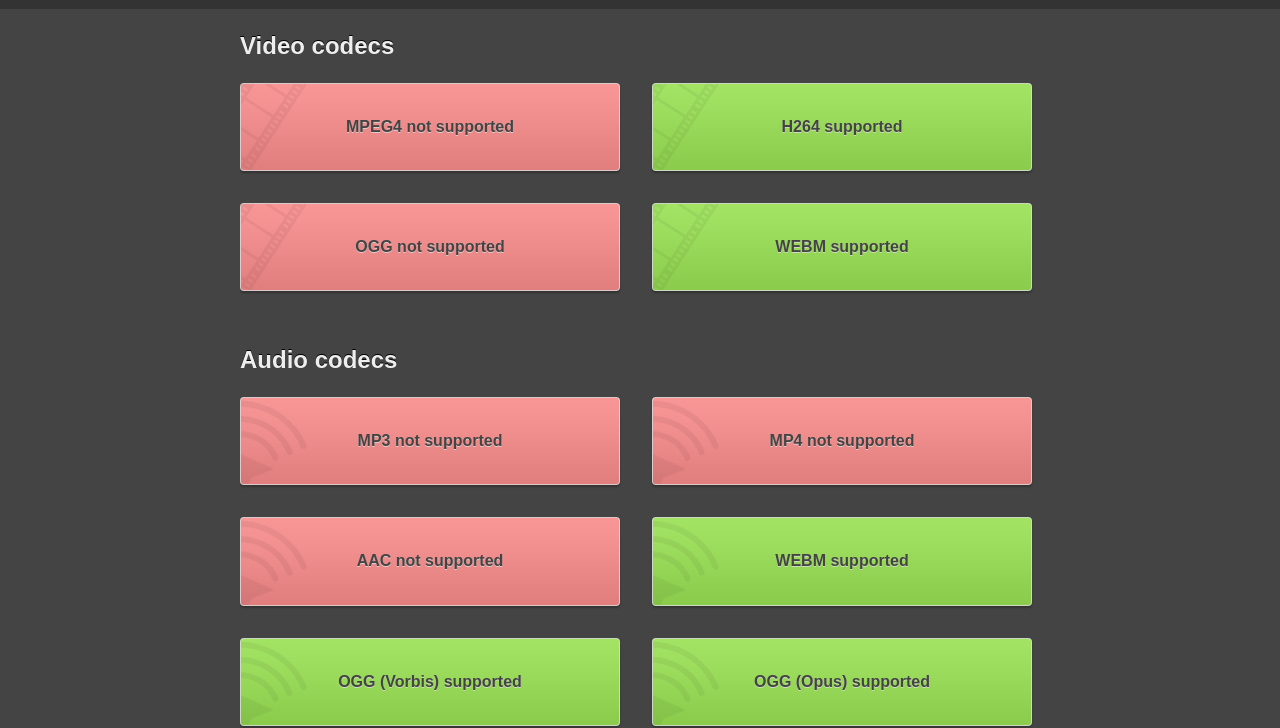
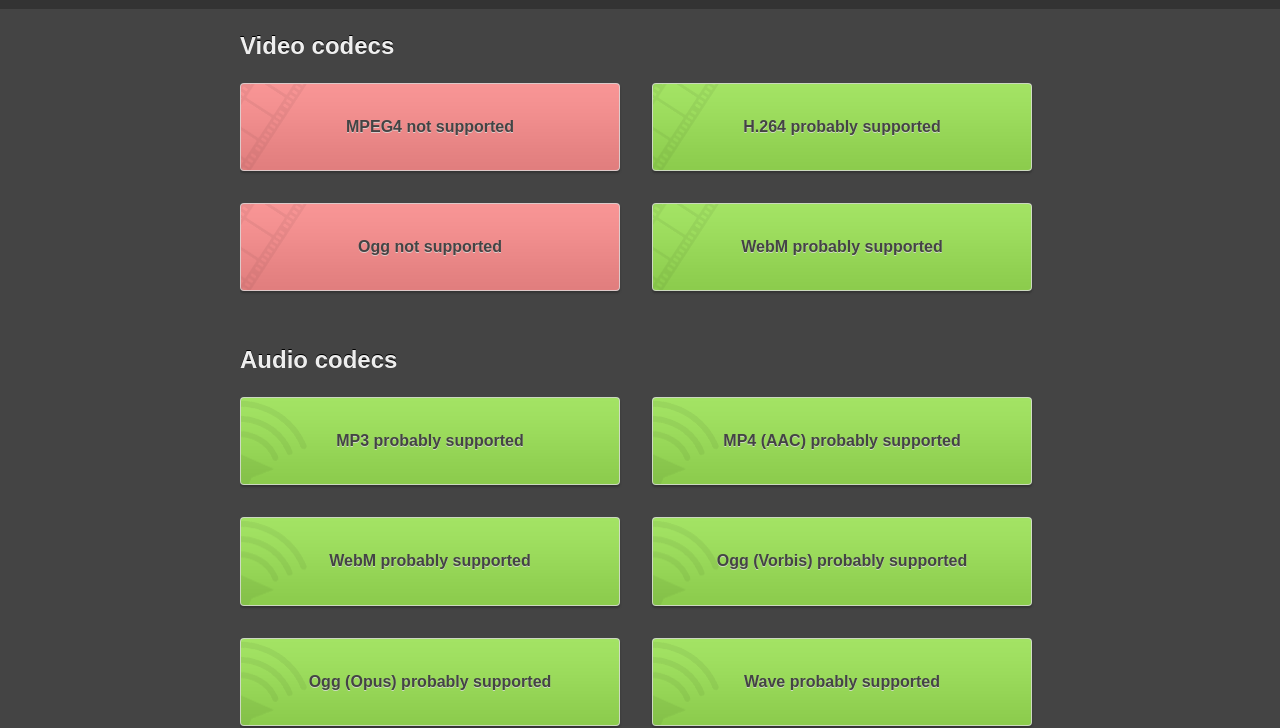
Before and after one commit to jansensan/codec-detect, a plain HTML site: page index.html in a window 1280 px wide. Shown: the part 82-810 px from the top of the page. Drawn offline with nearby package versions, Linux system fonts and the light colour scheme.

Commit message:
Fix codec tests, remove redundant MP4 test, correct names
These tests were coming up faulty in Chromium on Linux with MP3, MP4,
AAC and Wave claiming not supported.
After a quick search, noticed this bugzilla report, which confirms the
tests are in error. https://bugzilla.mozilla.org/show_bug.cgi?id=838982

Merged the MP4 and AAC test, because for all intents and purposes, these
are the same thing.

Added support for browsers replying maybe and passing that info onto the
user, picking an orangy-yellow for those cases.

These tests could be more comprehensive, testing further profile support
for H.264, other Ogg-contained codecs.

```diff
--- a/assets/css/default.css
+++ b/assets/css/default.css
@@ -146,18 +146,19 @@ a:active
 	margin-right:32px;
 }
 
-
-.supportedCodecTile
+.probably
 {
-	background:#98e052;
-	background-image: url("../images/tile-gradient.png");
+	background-color:#98e052;
 }
 
+.maybe
+{
+	background-color:#DDB134;
+}
 
-.unsupportedCodecTile
+.not
 {
-	background:#f78989;
-	background-image: url("../images/tile-gradient.png");
+	background-color:#f78989;
 }
 
 
--- a/assets/js/main.js
+++ b/assets/js/main.js
@@ -34,7 +34,6 @@ var audioNotSupported;
 var audioCodecTiles;
 
 var audioMP3Tile;
-var audioMP4Tile;
 var audioAACTile;
 var audioOGGVorbisTile;
 var audioOGGOpusTile;
@@ -42,7 +41,6 @@ var audioWEBMTile;
 var audioWaveTile;
 
 var audioMP3Label;
-var audioMP4Label;
 var audioAACLabel;
 var audioOGGVorbisLabel;
 var audioOGGOpusLabel;
@@ -50,7 +48,6 @@ var audioWEBMLabel;
 var audioWaveLabel;
 
 var isMP3AudioSupported;
-var isMP4AudioSupported;
 var isAACAudioSupported;
 var isOGGVorbisAudioSupported;
 var isOGGOpusAudioSupported;
@@ -171,41 +168,36 @@ function detectVideoSupport()
 	if(video)
 	{
 		// get supported video codecs
-		isMPEG4VideoSupported = "" !== video.canPlayType('video/mp4; codecs="mp4v.20.8"');
-		isH264VideoSupported = "" !== (video.canPlayType('video/mp4; codecs="avc1.42E01E"') || video.canPlayType( 'video/mp4; codecs="avc1.42E01E, mp4a.40.2"'));
-		isOGGVideoSupported = "" !== video.canPlayType('video/ogg; codecs="theora"');
-		isWEBMVideoSupported = "" !== video.canPlayType('video/webm; codecs="vp8, vorbis"');
+		isMPEG4VideoSupported = video.canPlayType('video/mp4; codecs="mp4v.20.8"');
+		isH264VideoSupported = video.canPlayType('video/mp4; codecs="avc1.42E01E, mp4a.40.2"');
+		isOGGVideoSupported = video.canPlayType('video/ogg; codecs="theora"');
+		isWEBMVideoSupported = video.canPlayType('video/webm; codecs="vp8, vorbis"');
 
 		// tracking
 		trackEvent(HTML_TAG_SUPPORT, "Video tag supported", true);
-		trackEvent(VIDEO_CODEC_SUPPORT, "MPEG4", isMPEG4VideoSupported);
-		trackEvent(VIDEO_CODEC_SUPPORT, "H264", isH264VideoSupported);
-		trackEvent(VIDEO_CODEC_SUPPORT, "OGG", isOGGVideoSupported);
-		trackEvent(VIDEO_CODEC_SUPPORT, "WEBM", isWEBMVideoSupported);
+		trackEvent(VIDEO_CODEC_SUPPORT, "MPEG4", isMPEG4VideoSupported !== "" );
+		trackEvent(VIDEO_CODEC_SUPPORT, "H264", isH264VideoSupported !== "" );
+		trackEvent(VIDEO_CODEC_SUPPORT, "OGG", isOGGVideoSupported !== "" );
+		trackEvent(VIDEO_CODEC_SUPPORT, "WEBM", isWEBMVideoSupported !== "" );
 
 		// display what is supported
-		var label;
-		var cssClass;
+		var value;
 
-		label = (isMPEG4VideoSupported) ? "MPEG4 supported" : "MPEG4 not supported";
-		cssClass = (isMPEG4VideoSupported) ? "supportedCodecTile" : "unsupportedCodecTile";
-		videoMPEG4Label.text(label);
-		videoMPEG4Tile.addClass(cssClass);
+		value = (isMPEG4VideoSupported === "" ? "not" : isMPEG4VideoSupported);
+		videoMPEG4Label.text( "MPEG4 " + value + " supported" );
+		videoMPEG4Tile.addClass( value );
 
-		label = (isH264VideoSupported) ? "H264 supported" : "H264 not supported";
-		cssClass = (isH264VideoSupported) ? "supportedCodecTile" : "unsupportedCodecTile";
-		videoH264Label.text(label);
-		videoH264Tile.addClass(cssClass);
+		value = (isH264VideoSupported === "" ? "not" : isH264VideoSupported);
+		videoH264Label.text( "H.264 " + value + " supported" );
+		videoH264Tile.addClass( value );
 
-		label = (isOGGVideoSupported) ? "OGG supported" : "OGG not supported";
-		cssClass = (isOGGVideoSupported) ? "supportedCodecTile" : "unsupportedCodecTile";
-		videoOGGLabel.text(label);
-		videoOGGTile.addClass(cssClass);
+		value = (isOGGVideoSupported === "" ? "not" : isOGGVideoSupported);
+		videoOGGLabel.text( "Ogg " + value + " supported" );
+		videoOGGTile.addClass( value );
 
-		label = (isWEBMVideoSupported) ? "WEBM supported" : "WEBM not supported";
-		cssClass = (isWEBMVideoSupported) ? "supportedCodecTile" : "unsupportedCodecTile";
-		videoWEBMLabel.text(label);
-		videoWEBMTile.addClass(cssClass);
+		value = (isWEBMVideoSupported === "" ? "not" : isWEBMVideoSupported);
+		videoWEBMLabel.text( "WebM " + value + " supported" );
+		videoWEBMTile.addClass( value );
 	}
 	else
 	{
@@ -225,63 +217,48 @@ function detectAudioSupport()
 
 	if(audio)
 	{
-		// get supported video codecs
-		isMP3AudioSupported = "" !== audio.canPlayType('audio/mp3; codecs="mpeg 4, mp3"');
-		isMP4AudioSupported = "" !== audio.canPlayType('audio/mp4; codecs="m4a"');
-		isAACAudioSupported = "" !== audio.canPlayType('audio/aac; codecs="mpeg 4, aac"');
-		isOGGVorbisAudioSupported = "" !== audio.canPlayType('audio/ogg; codecs="vorbis"');
-		isOGGOpusAudioSupported = "" !== audio.canPlayType('audio/ogg; codecs="opus"');
-		isWEBMAudioSupported = "" !== audio.canPlayType('audio/webm; codecs="vorbis"');
-		isWaveAudioSupported = "" !== audio.canPlayType('audio/wave; codecs="wave, pcm"');
+		isMP3AudioSupported = audio.canPlayType('audio/mpeg');
+		isAACAudioSupported = audio.canPlayType('audio/mp4; codecs="mp4a.40.2"');
+		isOGGVorbisAudioSupported = audio.canPlayType('audio/ogg; codecs="vorbis"');
+		isOGGOpusAudioSupported = audio.canPlayType('audio/ogg; codecs="opus"');
+		isWEBMAudioSupported = audio.canPlayType('audio/webm; codecs="vorbis"');
+		isWaveAudioSupported = audio.canPlayType('audio/wav; codecs="1"');
 
 		// tracking
-		trackEvent(HTML_TAG_SUPPORT, "Audio tag supported", true);
-		trackEvent(AUDIO_CODEC_SUPPORT, "MP3", isMP3AudioSupported);
-		trackEvent(AUDIO_CODEC_SUPPORT, "MP4", isMP4AudioSupported);
-		trackEvent(AUDIO_CODEC_SUPPORT, "AAC", isAACAudioSupported);
-		trackEvent(AUDIO_CODEC_SUPPORT, "OGG (Vorbis)", isOGGVorbisAudioSupported);
-		trackEvent(AUDIO_CODEC_SUPPORT, "OGG (Opus)", isOGGOpusAudioSupported);
-		trackEvent(AUDIO_CODEC_SUPPORT, "WEBM", isWEBMAudioSupported);
-		trackEvent(AUDIO_CODEC_SUPPORT, "Wave", isWaveAudioSupported);
+		trackEvent(HTML_TAG_SUPPORT, "Audio tag supported", true );
+		trackEvent(AUDIO_CODEC_SUPPORT, "MP3", isMP3AudioSupported !== "" );
+		trackEvent(AUDIO_CODEC_SUPPORT, "AAC", isAACAudioSupported !== "" );
+		trackEvent(AUDIO_CODEC_SUPPORT, "OGG (Vorbis)", isOGGVorbisAudioSupported !== "" );
+		trackEvent(AUDIO_CODEC_SUPPORT, "OGG (Opus)", isOGGOpusAudioSupported !== "" );
+		trackEvent(AUDIO_CODEC_SUPPORT, "WEBM", isWEBMAudioSupported !== "" );
+		trackEvent(AUDIO_CODEC_SUPPORT, "Wave", isWaveAudioSupported !== "" );
 
 		// display what is supported
-		var label;
-		var cssClass;
+		var value;
 
-		label = (isMP3AudioSupported) ? "MP3 supported" : "MP3 not supported";
-		cssClass = (isMP3AudioSupported) ? "supportedCodecTile" : "unsupportedCodecTile";
-		audioMP3Label.text(label);
-		audioMP3Tile.addClass(cssClass);
+		value = (isMP3AudioSupported === "" ? "not" : isMP3AudioSupported);
+		audioMP3Label.text( "MP3 " + value + " supported" );
+		audioMP3Tile.addClass( value );
 
-		label = (isMP4AudioSupported) ? "MP4 supported" : "MP4 not supported";
-		cssClass = (isMP4AudioSupported) ? "supportedCodecTile" : "unsupportedCodecTile";
-		audioMP4Label.text(label);
-		audioMP4Tile.addClass(cssClass);
+		value = (isAACAudioSupported === "" ? "not" : isAACAudioSupported);
+		audioAACLabel.text( "MP4 (AAC) " + value + " supported" );
+		audioAACTile.addClass( value );
 
-		label = (isAACAudioSupported) ? "AAC supported" : "AAC not supported";
-		cssClass = (isAACAudioSupported) ? "supportedCodecTile" : "unsupportedCodecTile";
-		audioAACLabel.text(label);
-		audioAACTile.addClass(cssClass);
+		value = (isWEBMAudioSupported === "" ? "not" : isWEBMAudioSupported);
+		audioWEBMLabel.text( "WebM " + value + " supported" );
+		audioWEBMTile.addClass( value );
 
-		label = (isWEBMAudioSupported) ? "WEBM supported" : "WEBM  not supported";
-		cssClass = (isWEBMAudioSupported) ? "supportedCodecTile" : "unsupportedCodecTile";
-		audioWEBMLabel.text(label);
-		audioWEBMTile.addClass(cssClass);
+		value = (isOGGVorbisAudioSupported === "" ? "not" : isOGGVorbisAudioSupported);
+		audioOGGVorbisLabel.text( "Ogg (Vorbis) " + value + " supported" );
+		audioOGGVorbisTile.addClass( value );
 
-		label = (isOGGVorbisAudioSupported) ? "OGG (Vorbis) supported" : "OGG (Vorbis) not supported";
-		cssClass = (isOGGVorbisAudioSupported) ? "supportedCodecTile" : "unsupportedCodecTile";
-		audioOGGVorbisLabel.text(label);
-		audioOGGVorbisTile.addClass(cssClass);
+		value = (isOGGOpusAudioSupported === "" ? "not" : isOGGOpusAudioSupported);
+		audioOGGOpusLabel.text( "Ogg (Opus) " + value + " supported" );
+		audioOGGOpusTile.addClass( value );
 
-		label = (isOGGOpusAudioSupported) ? "OGG (Opus) supported" : "OGG (Opus) not supported";
-		cssClass = (isOGGOpusAudioSupported) ? "supportedCodecTile" : "unsupportedCodecTile";
-		audioOGGOpusLabel.text(label);
-		audioOGGOpusTile.addClass(cssClass);
-
-		label = (isWaveAudioSupported) ? "Wave supported" : "Wave not supported";
-		cssClass = (isWaveAudioSupported) ? "supportedCodecTile" : "unsupportedCodecTile";
-		audioWaveLabel.text(label);
-		audioWaveTile.addClass(cssClass);
+		value = (isWaveAudioSupported === "" ? "not" : isWaveAudioSupported);
+		audioWaveLabel.text( "Wave " + value + " supported" );
+		audioWaveTile.addClass( value );
 	}
 	else
 	{
@@ -326,7 +303,6 @@ function getEmailBody()
 		body += "<strong>Supported audio codecs</strong>";
 		body += "<ul>";
 		body += "<li>" + audioMP3Label.text() + "</li>";
-		body += "<li>" + audioMP4Label.text() + "</li>";
 		body += "<li>" + audioAACLabel.text() + "</li>";
 		body += "<li>" + audioWEBMLabel.text() + "</li>";
 		body += "<li>" + audioOGGVorbisLabel.text() + "</li>";
--- a/index.html
+++ b/index.html
@@ -88,7 +88,7 @@
 							id="videoH264Label"
 							class="supportedLabel videoOverlay"
 							>
-							Detecting H264 support...
+							Detecting H.264 support...
 						</div>
 					</div>
 
@@ -97,7 +97,7 @@
 							id="videoOGGLabel"
 							class="supportedLabel videoOverlay"
 							>
-							Detecting OGG support...
+							Detecting Ogg support...
 						</div>
 					</div>
 
@@ -135,25 +135,16 @@
 						</div>
 					</div>
 
-					<div id="audioMP4Tile" class="codecTile">
-						<div
-							id="audioMP4Label"
-							class="supportedLabel audioOverlay"
-							>
-							Detecting MP4 (M4A) support...
-						</div>
-					</div>
-
-					<div id="audioAACTile" class="codecTile codecTileLeftColumn">
+					<div id="audioAACTile" class="codecTile">
 						<div
 							id="audioAACLabel"
 							class="supportedLabel audioOverlay"
 							>
-							Detecting AAC support...
+							Detecting MP4 (AAC) support...
 						</div>
 					</div>
 
-					<div id="audioWEBMTile" class="codecTile">
+					<div id="audioWEBMTile" class="codecTile codecTileLeftColumn">
 						<div
 							id="audioWEBMLabel"
 							class="supportedLabel audioOverlay"
@@ -162,25 +153,25 @@
 						</div>
 					</div>
 
-					<div id="audioOGGVorbisTile" class="codecTile codecTileLeftColumn">
+					<div id="audioOGGVorbisTile" class="codecTile">
 						<div
 							id="audioOGGVorbisLabel"
 							class="supportedLabel audioOverlay"
 							>
-							Detecting OGG (Vorbis) support...
+							Detecting Ogg (Vorbis) support...
 						</div>
 					</div>
 
-					<div id="audioOGGOpusTile" class="codecTile">
+					<div id="audioOGGOpusTile" class="codecTile codecTileLeftColumn">
 						<div
 							id="audioOGGOpusLabel"
 							class="supportedLabel audioOverlay"
 							>
-							Detecting OGG (Opus) support...
+							Detecting Ogg (Opus) support...
 						</div>
 					</div>
 
-					<div id="audioWaveTile" class="codecTile codecTileLeftColumn">
+					<div id="audioWaveTile" class="codecTile">
 						<div
 							id="audioWaveLabel"
 							class="supportedLabel audioOverlay"
```
